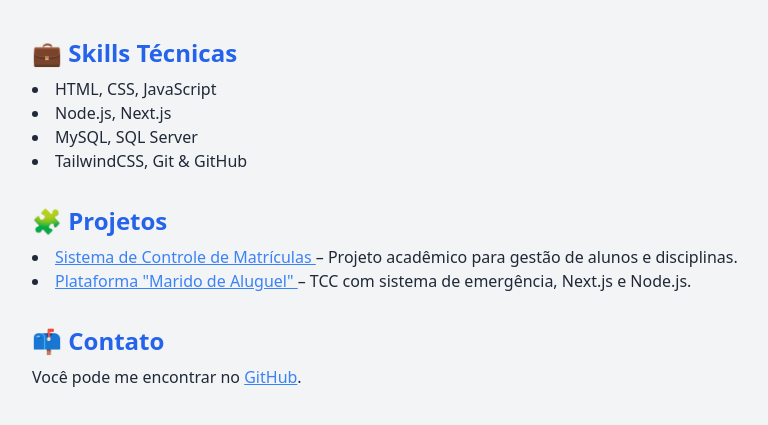
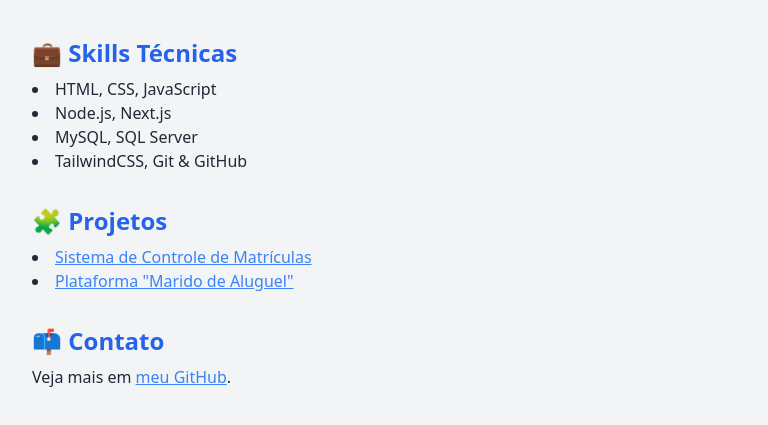
Before and after one commit to LeonardoCosme/LeonardoCosme.github.io, a plain HTML site: page index.html in a window 1280 px wide. Shown: the part 111-536 px from the top of the page, without its empty margins (192-960 px from the left). Drawn offline with nearby package versions, Linux system fonts and the light colour scheme.

Commit message:
Update index.html

```diff
--- a/index.html
+++ b/index.html
@@ -30,20 +30,18 @@
           <a href="https://github.com/LeonardoCosme/sistema-matricula" class="text-blue-500 underline">
             Sistema de Controle de Matrículas
           </a>
-          – Projeto acadêmico para gestão de alunos e disciplinas.
         </li>
         <li>
           <a href="https://github.com/LeonardoCosme/marido-de-aluguel" class="text-blue-500 underline">
             Plataforma "Marido de Aluguel"
           </a>
-          – TCC com sistema de emergência, Next.js e Node.js.
         </li>
       </ul>
     </section>
 
     <section class="mb-8">
       <h2 class="text-2xl font-semibold text-blue-600">📫 Contato</h2>
-      <p class="mt-2">Você pode me encontrar no <a href="https://github.com/LeonardoCosme" class="text-blue-500 underline">GitHub</a>.</p>
+      <p class="mt-2">Veja mais em <a href="https://github.com/LeonardoCosme" class="text-blue-500 underline">meu GitHub</a>.</p>
     </section>
   </div>
 </body>
```
